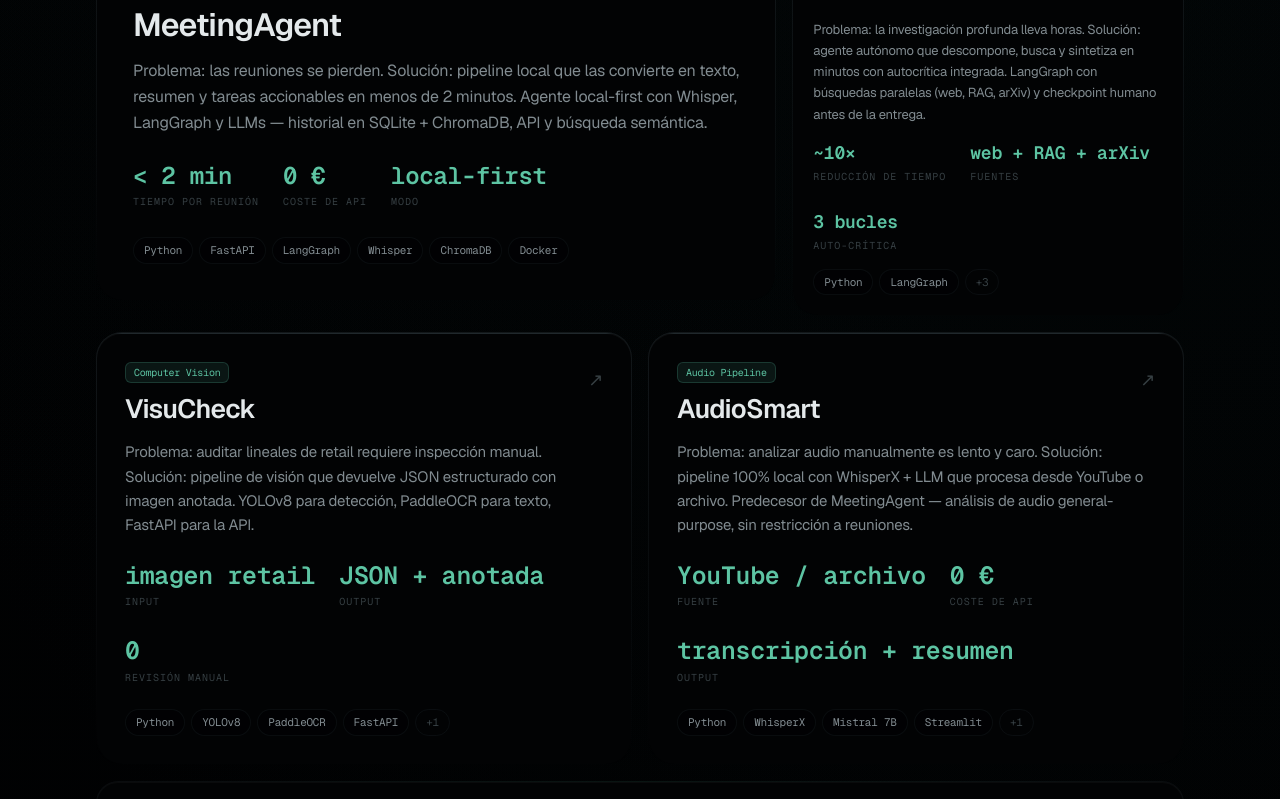
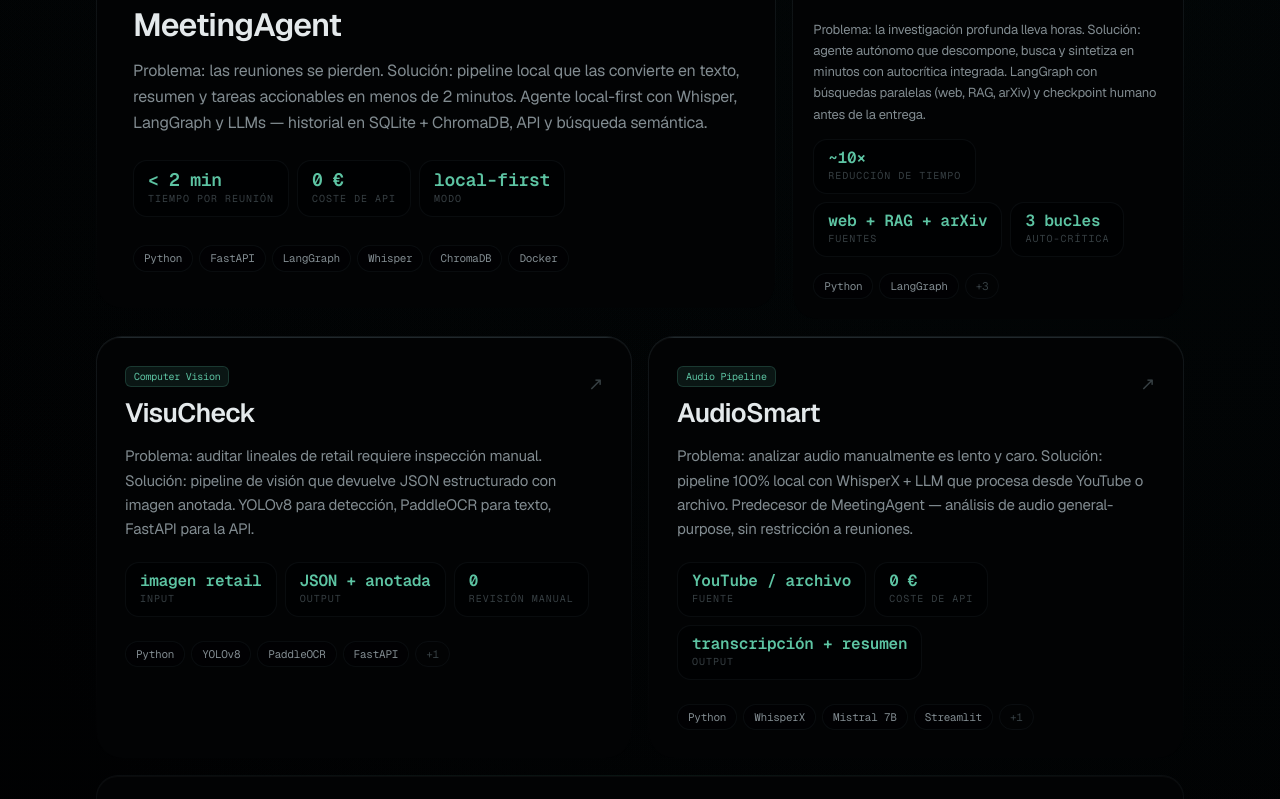
Before and after one commit to Izanvz/portfolio, a Next.js app: page / in a window 1280 px wide. Shown: the part 1420-2219 px from the top of the page. Built offline with nearby package versions, Linux system fonts and the light colour scheme.

Commit message:
display project metrics as mini cards

```diff
--- a/components/Projects.tsx
+++ b/components/Projects.tsx
@@ -139,17 +139,13 @@
             {project.desc}
           </p>
 
-          <div className={`flex flex-wrap gap-6 ${large ? "mt-6" : compact ? "mt-3.5" : "mt-5"}`}>
+          <div className={`flex flex-wrap gap-2 ${large ? "mt-6" : compact ? "mt-3.5" : "mt-5"}`}>
             {project.metrics.map((m) => (
-              <div key={m.label}>
-                <p
-                  className={`font-mono text-amber font-semibold ${
-                    large ? "text-2xl" : compact ? "text-lg" : "text-xl md:text-[1.55rem]"
-                  }`}
-                >
+              <div key={m.label} className="rounded-[14px] border border-ink-800/60 bg-ink-950/60 px-3.5 py-2.5 flex flex-col gap-0.5">
+                <p className={`font-mono text-amber font-semibold leading-none ${large ? "text-lg" : "text-base"}`}>
                   {m.value}
                 </p>
-                <p className="font-mono text-ink-600 text-[10px] uppercase tracking-widest mt-0.5">{m.label}</p>
+                <p className="font-mono text-ink-600 text-[10px] uppercase tracking-widest">{m.label}</p>
               </div>
             ))}
           </div>
```
